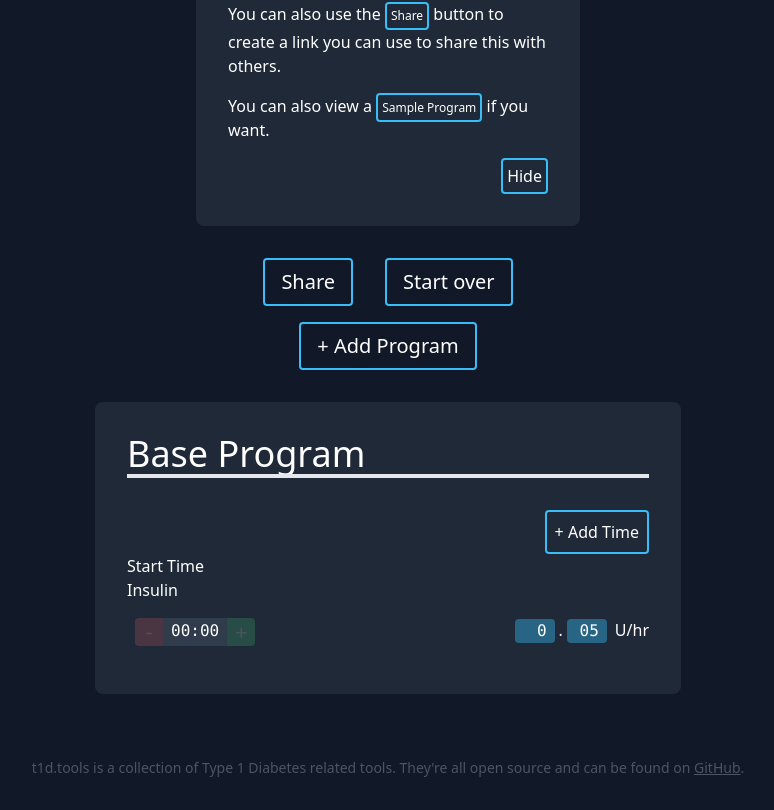
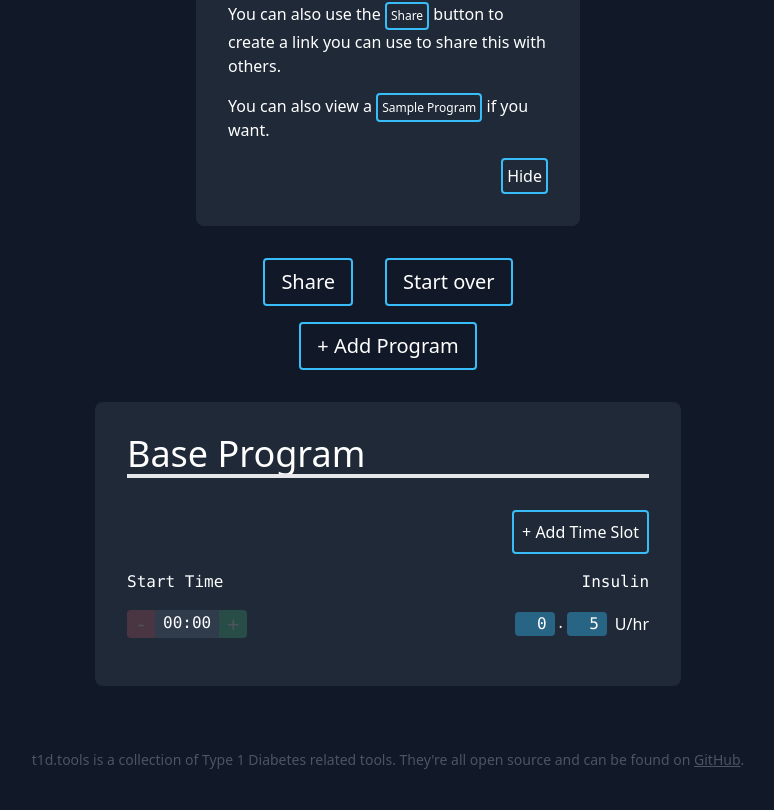
Before and after one commit to t1dtools/basal-calc, a Next.js app: page /basal-calc/ in a window 1280 px wide. Shown: the part 354-1164 px from the top of the page, without its empty margins (252-1026 px from the left). Built offline with nearby package versions, Linux system fonts and the light colour scheme.

Commit message:
warning for invalid insulin value and cleanup

```diff
--- a/src/components/timeSlot.tsx
+++ b/src/components/timeSlot.tsx
@@ -51,18 +51,38 @@ export const TimeSlotRow = ({
       ? "0" + timeSlot.Start.getMinutes()
       : timeSlot.Start.getMinutes()
 
+  const [insulinMinor, setInsulinMinor] = React.useState<number>(Number(timeSlot.Insulin.toString().split(".")[1]))
+  const [invalidInputWarning, setInvalidInputWarning] = React.useState<string>("")
+
   const insulinAsString = timeSlot.Insulin.toString()
   const insulinMajor = insulinAsString.split(".")[0]
-  const insulinMinor = insulinAsString.split(".")[1]
   const changeMajor = (e: React.ChangeEvent<HTMLInputElement>) => {
     const newValue = e.target.value
     const newInsulin = parseFloat(newValue + "." + insulinMinor)
     setTimeSlotInsulin(tsIndex, newInsulin)
   }
   const changeMinor = (e: React.ChangeEvent<HTMLInputElement>) => {
-    const newValue = e.target.value
-    const newInsulin = parseFloat(insulinMajor + "." + newValue)
-    setTimeSlotInsulin(tsIndex, newInsulin)
+    setInvalidInputWarning("")
+    let newValue = e.target.value
+    if (newValue.length === 0) {
+      setInsulinMinor(0)
+      return
+    }
+
+    let numberValue = Number(newValue)
+
+    if (numberValue > 95) {
+      numberValue = 95
+    }
+
+    setInsulinMinor(numberValue)
+    if (numberValue % 5 === 0) {
+      const newInsulin = parseFloat(insulinMajor + "." + numberValue)
+      setTimeSlotInsulin(tsIndex, newInsulin)
+      return
+    }
+
+    setInvalidInputWarning("Insulin must be a multiple of 0.05 - This value is not reflected in other programs until corrected.")
   }
 
   const insulinChange: number = timeSlot.Insulin * (percentage / 100)
@@ -116,10 +136,10 @@ export const TimeSlotRow = ({
   return (
     <>
       {showHeaders && (
-        <>
-          <div>Start Time</div>
-          <div>Insulin</div>
-        </>
+        <div className="mt-4 flex flex-row text-center font-mono">
+          <div className="flex-grow text-left">Start Time</div>
+          <div className="flex-grow text-right">Insulin</div>
+        </div>
       )}
       <div
         className="flex select-none flex-row justify-between"
@@ -130,7 +150,7 @@ export const TimeSlotRow = ({
             <button
               className={classNames(
                 !canDecrease && "cursor-not-allowed opacity-20",
-                "ml-2 cursor-pointer rounded-l bg-red-400 px-2 text-xl"
+                "cursor-pointer rounded-l bg-red-400 px-2 text-xl"
               )}
               disabled={!canDecrease}
               onClick={() => changeTimeSlotTime(tsIndex, "decrease")}
@@ -165,9 +185,12 @@ export const TimeSlotRow = ({
         <div className="align-items-end my-4 ml-4 select-text text-right">
           {programIndex === 0 && (
             <>
+              {invalidInputWarning && (
+                <span className="mr-2 align-middle" title={invalidInputWarning}>⚠️</span>
+              )}
               <input
                 type="text"
-                className="mr-1 w-10 rounded bg-sky-400 bg-opacity-40 px-2 text-right font-mono outline-none"
+                className="mr-1 w-10 rounded bg-sky-400 bg-opacity-40 px-2 text-right font-mono outline-none align-middle"
                 inputMode="numeric"
                 onChange={(e) => changeMajor(e)}
                 value={insulinMajor}
@@ -176,7 +199,7 @@ export const TimeSlotRow = ({
               .
               <input
                 type="text"
-                className="ml-1 w-10 rounded bg-sky-400 bg-opacity-40 px-2 text-right font-mono outline-none"
+                className="ml-1 w-10 rounded bg-sky-400 bg-opacity-40 px-2 text-right font-mono outline-none align-middle"
                 inputMode="numeric"
                 onChange={(e) => changeMinor(e)}
                 value={insulinMinor}
@@ -204,7 +227,7 @@ export const TimeSlotRow = ({
             </>
           )}
           {programIndex === 0 && (
-            <span className="ml-2 hidden sm:inline">{t("U/hr")}</span>
+            <span className="ml-2 hidden sm:inline align-middle">{t("U/hr")}</span>
           )}
         </div>
       </div>
--- a/src/pages/index.tsx
+++ b/src/pages/index.tsx
@@ -252,7 +252,7 @@ export default function Home() {
                           hover:bg-sky-400 hover:text-gray-800"
                           onClick={(e) => addTimeSlot()}
                         >
-                          + Add Time
+                          + Add Time Slot
                         </button>
                       )}
                       {index > 0 && (
@@ -261,6 +261,7 @@ export default function Home() {
                             className="text-md rounded border-2 border-sky-400 bg-transparent px-2 py-2 text-right hover:bg-sky-400 hover:text-gray-800"
                             onChange={(e) => setPercentage(index, e)}
                             title={"Percentage of " + programs[0].Name}
+                            defaultValue={program.Percentage}
                           >
                             {percentages.map((percentage) => {
                               const displayPercentage =
@@ -269,7 +270,6 @@ export default function Home() {
                                 <option
                                   key={displayPercentage}
                                   value={percentage}
-                                  selected={percentage === program.Percentage}
                                 >
                                   {displayPercentage}%
                                 </option>
```
